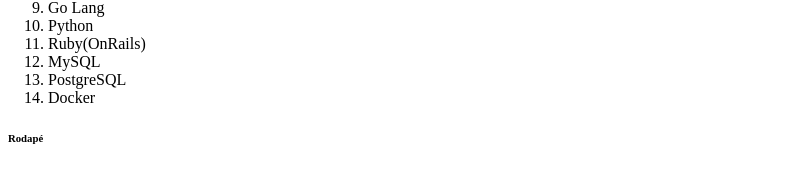
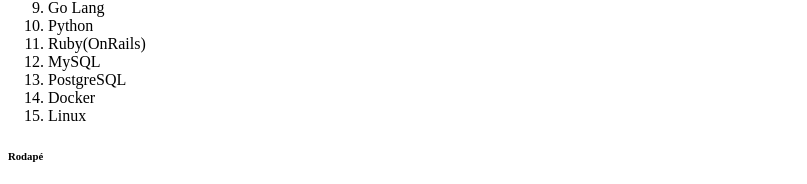
Before and after one commit to munduu-admin/teste-jenkins, an Angular app in the folder app-teste/: page / in a window 1280 px wide. Shown: the part 882-1066 px from the top of the page, without its empty margins (0-807 px from the left). Built offline with nearby package versions, Linux system fonts and the light colour scheme.

Commit message:
linux. HAHAHAHHA

```diff
--- a/app-teste/src/app/app.component.html
+++ b/app-teste/src/app/app.component.html
@@ -32,4 +32,5 @@
   <li>MySQL</li>
   <li>PostgreSQL</li>
   <li>Docker</li>
+  <li>Linux</li>
 </ol>
```
